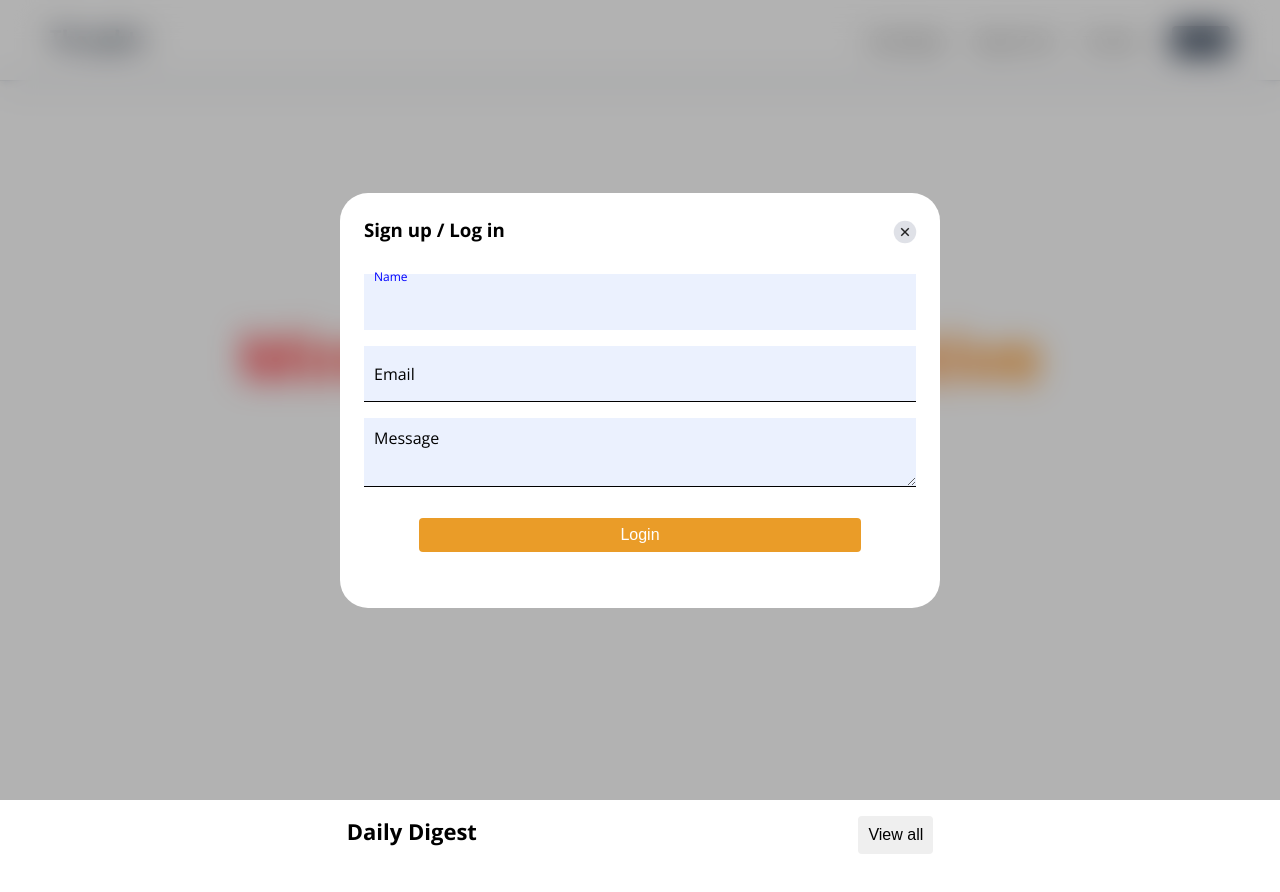
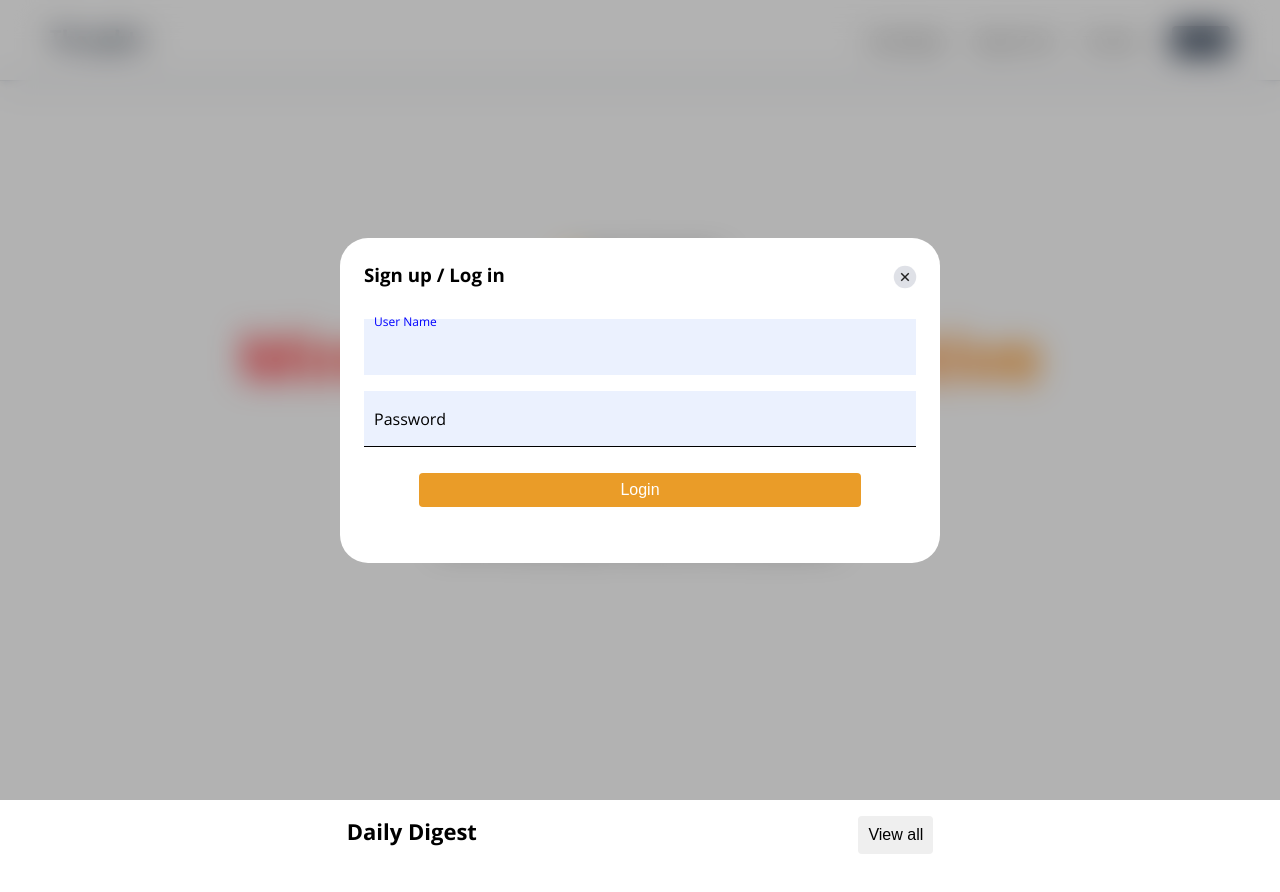
Before and after one commit to Manu-Andaluz/Thoughts, a Next.js app in the folder frontend/: page / in a window 1280 px wide. Both pictures are taken after a click on the button "Login". Shown: the top 892 px of the page. Built offline with nearby package versions, Linux system fonts and the light colour scheme; no server answers.

Commit message:
adding password

```diff
--- a/frontend/src/components/SignUpModal/SignUpModal.tsx
+++ b/frontend/src/components/SignUpModal/SignUpModal.tsx
@@ -27,17 +27,13 @@ const SignUpModal = () => {
 
         <form className={style.from_container}>
           <div className={style.input_container}>
-            <input type="text" id="name" required />
-            <label htmlFor="name">Name</label>
-          </div>
-          <div className={style.input_container}>
-            <input type="text" id="email" required />
-            <label htmlFor="email">Email</label>
+            <input type="text" id="username" required />
+            <label htmlFor="username">User Name</label>
           </div>
 
-          <div className={style.textarea_container}>
-            <textarea name="message" id="message" required></textarea>
-            <label htmlFor="message">Message</label>
+          <div className={style.input_container}>
+            <input type="text" id="password" required />
+            <label htmlFor="password">Password</label>
           </div>
 
           <div className={style.form_buttons}>
```
